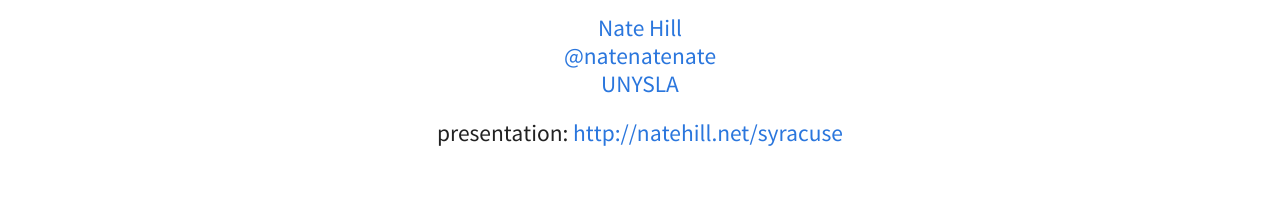
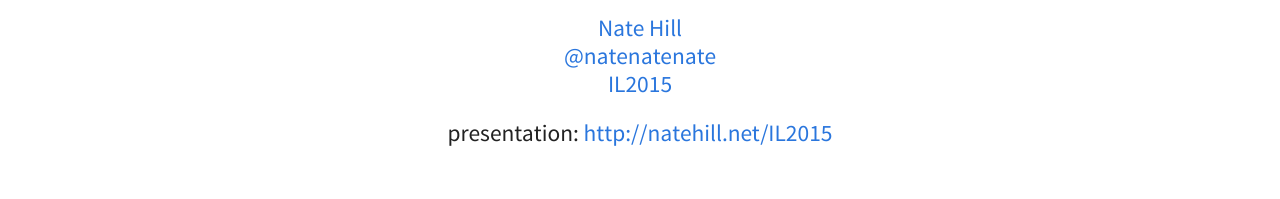
Before and after one commit to natehill/IL2015, a website: page index.html in a window 1280 px wide. Shown: the part 362-561 px from the top of the page. Drawn offline with Linux system fonts and the light colour scheme.

Commit message:
updated index.html

```diff
--- a/index.html
+++ b/index.html
@@ -48,11 +48,11 @@
 							<br />
 							<a href="http://twitter.com/natenatenate">@natenatenate</a>
 							<br />
-							<a href="http://uny.sla.org/upcoming-events">UNYSLA</a>
+							<a href="http://uny.sla.org/upcoming-events">IL2015</a>
 						</small>
 					</p>
 					<p>
-						<small>presentation: <a href="http://natehill.net/syracuse">http://natehill.net/syracuse</a></small>
+						<small>presentation: <a href="http://internet-librarian.infotoday.com/2015/Sessions/W3-Creative-Making-Day-Makerspaces-Idea-Labs-andamp-Hackerspaces-8799.aspx">http://natehill.net/IL2015</a></small>
 					</p>
 				</section>
 
@@ -284,7 +284,7 @@
 							<br />
 							<a href="http://twitter.com/natenatenate">@natenatenate</a>
 							<br />
-							<a href="http://uny.sla.org/upcoming-events">UNYSLA</a>
+							<a href="http://internet-librarian.infotoday.com/2015/Sessions/W3-Creative-Making-Day-Makerspaces-Idea-Labs-andamp-Hackerspaces-8799.aspx">IL2015</a>
 						</small>
 					</p>
 					<p>
```
